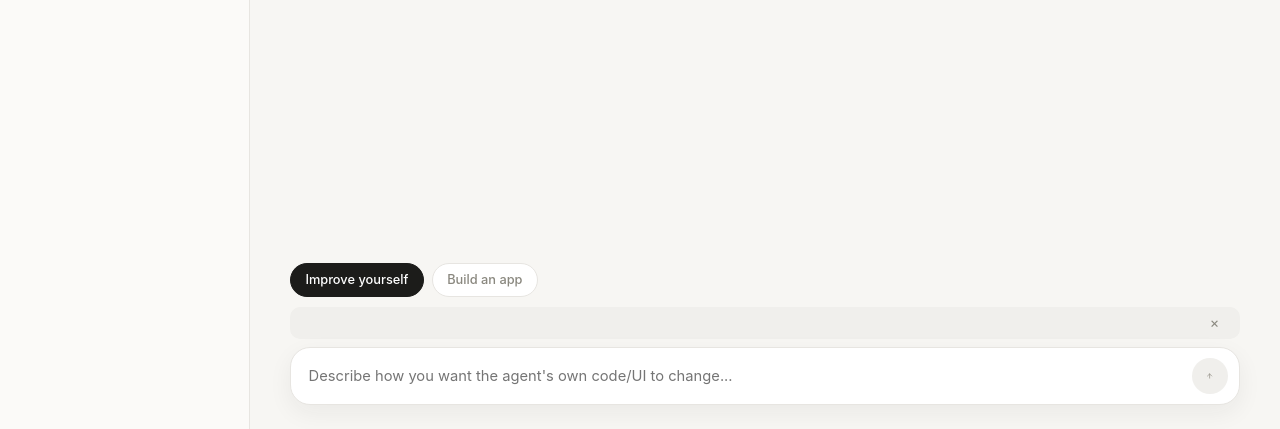
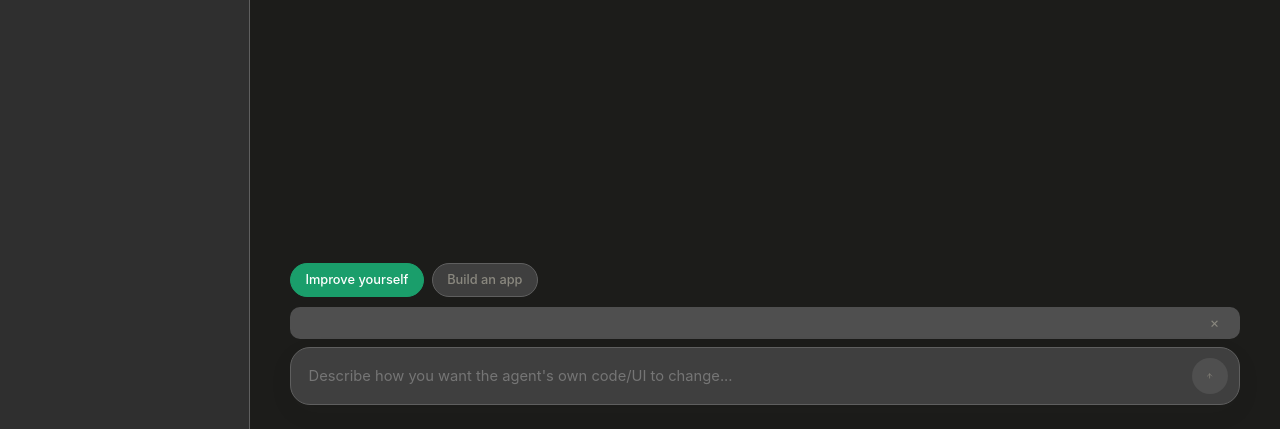
Before and after one commit to geopero123/self-improve, a website: page public/index.html in a window 1280 px wide. Shown: the part 371-800 px from the top of the page. Drawn offline with Linux system fonts and the light colour scheme; no server answers.

Commit message:
Updated CSS to add dark mode by changing background and text colors

```diff
--- a/public/style.css
+++ b/public/style.css
@@ -3,37 +3,37 @@
 }
 
 :root {
-    --bg: #f7f6f3;
-    --sidebar-bg: #fbfaf8;
-    --surface: #ffffff;
-    --surface-alt: #f0efec;
-    --border: #e7e5e1;
-    --text: #1c1c1a;
+    --bg: #1c1c1a;
+    --sidebar-bg: #2f2f2f;
+    --surface: #3f3f3f;
+    --surface-alt: #4f4f4f;
+    --border: #5f5f5f;
+    --text: #ffffff;
     --text-dim: #8a887f;
-    --accent: #1c1c1a;
+    --accent: #1a9e6b;
     --accent-text: #ffffff;
     --success: #1a9e6b;
-    --success-bg: #e7f7f0;
+    --success-bg: #2f7a57;
     --error: #d64545;
-    --error-bg: #fbeaea;
+    --error-bg: #7a2f2f;
     --font: -apple-system, BlinkMacSystemFont, "Segoe UI", Roboto, Helvetica, Arial, sans-serif;
     --font-serif: Georgia, "Times New Roman", serif;
 }
 
 :root {
-    --bg: #f7f6f3;
-    --sidebar-bg: #fbfaf8;
-    --surface: #ffffff;
-    --surface-alt: #f0efec;
-    --border: #e7e5e1;
-    --text: #1c1c1a;
+    --bg: #1c1c1a;
+    --sidebar-bg: #2f2f2f;
+    --surface: #3f3f3f;
+    --surface-alt: #4f4f4f;
+    --border: #5f5f5f;
+    --text: #ffffff;
     --text-dim: #8a887f;
-    --accent: #1c1c1a;
+    --accent: #1a9e6b;
     --accent-text: #ffffff;
     --success: #1a9e6b;
-    --success-bg: #e7f7f0;
+    --success-bg: #2f7a57;
     --error: #d64545;
-    --error-bg: #fbeaea;
+    --error-bg: #7a2f2f;
 }
 
 html, body {
```
